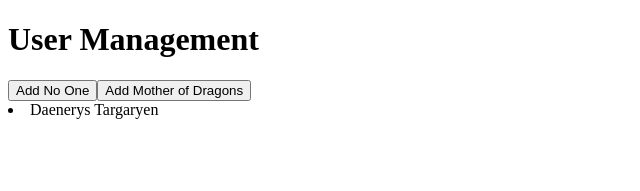
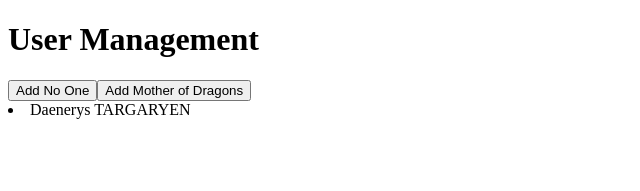
Before and after one commit to PatrikSchweika/salsita-training, a React (Create React App) app: page / in a window 1280 px wide. Both pictures are taken after a click on the button "Add Mother of Dragons". Shown: the top 191 px of the page, without its empty margins (0-640 px from the left). Built offline with nearby package versions, Linux system fonts and the light colour scheme.

Commit message:
Added users selectors

```diff
--- a/src/modules/users/components/user-list.tsx
+++ b/src/modules/users/components/user-list.tsx
@@ -1,25 +1,38 @@
-import React, {FC} from 'react';
+import React, {FC, useCallback} from 'react';
 import {useDispatch, useSelector} from "react-redux";
-import {RootState} from "../../root/root-reducer";
 import {usersActions} from "../users-slice";
+import {getUserList} from "../users-selectors";
+import {MemoButton} from "../../root/components/memo-button";
 
 export const UserList: FC = () => {
+    const userList = useSelector(getUserList);
+    const dispatch = useDispatch();
 
-    const users = useSelector((state: RootState) => state.users.users);
-    const dispatch = useDispatch();
+    const addUserOneCallback = useCallback(
+        () => dispatch(usersActions.addUser({firstName: 'Arya', lastName: 'Stark'})),
+        [dispatch]
+    );
+
+    const addUserTwoCallback = useCallback(
+        () => dispatch(usersActions.addUser({firstName: 'Daenerys', lastName: 'Targaryen'})),
+        [dispatch]
+    );
 
     return (
     <>
-        <button onClick={() => dispatch(usersActions.addUser({firstName: 'Arya', lastName: 'Stark'}))}>
-            Add No One
-        </button>
-        <button onClick={() => dispatch(usersActions.addUser({firstName: 'Daenerys', lastName: 'Targaryen'}))}>
-            Add Mother of Dragons
-        </button>
-        {users.length > 0 ? users.map(user =>
-                <li>{user.firstName} {user.lastName}</li>) :
+        <MemoButton onClick={addUserOneCallback} value='Add No One'>Add No one</MemoButton>
+        <MemoButton onClick={addUserTwoCallback} value='Add Mother of Dragons'>Add Mother of Dragons</MemoButton>
+        {userList.length > 0 ? userList.map(user =>
+                <li>{user}</li>) :
             <div>No Users</div>
         }
     </>
-    )
+    );
 }
+
+// <button onClick={() => dispatch(usersActions.addUser({firstName: 'Arya', lastName: 'Stark'}))}>
+//     Add No One
+// </button>
+// <button onClick={() => dispatch(usersActions.addUser({firstName: 'Daenerys', lastName: 'Targaryen'}))}>
+//     Add Mother of Dragons
+// </button>
--- a/src/modules/users/user-types.ts
+++ b/src/modules/users/user-types.ts
@@ -6,5 +6,3 @@ export interface UserName {
 export interface User extends UserName {
     id: number;
 }
-
-export type AddUser = (userName: UserName) => void;
--- /dev/null
+++ b/src/modules/users/users-selectors.ts
@@ -0,0 +1,14 @@
+import {RootState} from "../root/root-reducer";
+import {createSelector} from "reselect";
+
+export const getUsersState = (state: RootState) => state.users;
+
+export const getUsers = createSelector(
+    getUsersState,
+    (state) => state.users
+)
+
+export const getUserList = createSelector(
+    getUsers,
+    (users) => users.map(user => `${user.firstName} ${user.lastName.toUpperCase()}`)
+)
```
